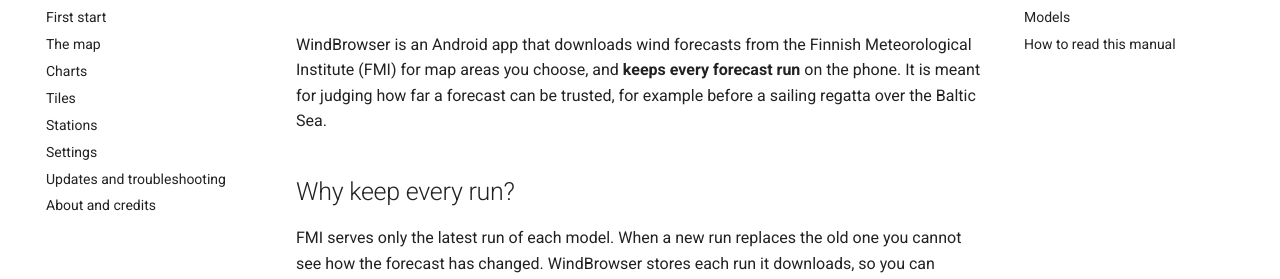
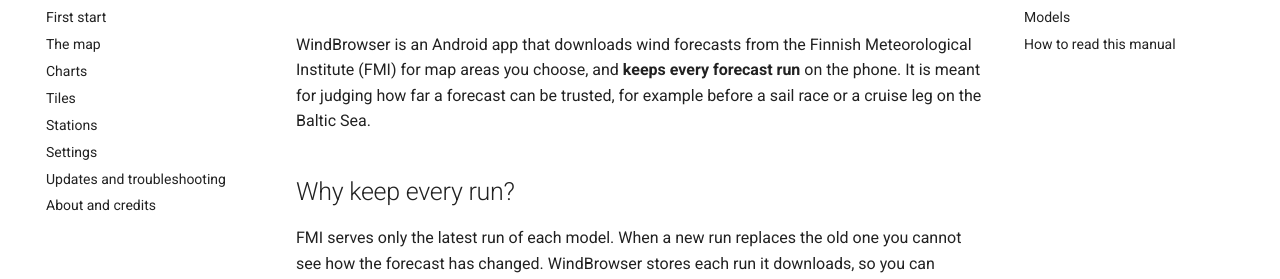
Before and after one commit to pclusius/windbrowser-docs, an MkDocs documentation site: the page built from docs/index.md, in a window 1280 px wide and 900 px high. Shown: the part 148-427 px from the top of the window. Built offline with MkDocs 1.6.1 and Material for MkDocs 9.7.7, drawn with Linux system fonts in a browser that asks for light colours.

Commit message:
Changed wording

```diff
--- a/docs/index.md
+++ b/docs/index.md
@@ -1,6 +1,6 @@
 # WindBrowser
 
-WindBrowser is an Android app that downloads wind forecasts from the Finnish Meteorological Institute (FMI) for map areas you choose, and **keeps every forecast run** on the phone. It is meant for judging how far a forecast can be trusted, for example before a sailing regatta over the Baltic Sea.
+WindBrowser is an Android app that downloads wind forecasts from the Finnish Meteorological Institute (FMI) for map areas you choose, and **keeps every forecast run** on the phone. It is meant for judging how far a forecast can be trusted, for example before a sail race or a cruise leg on the Baltic Sea.
 
 ## Why keep every run?
 
```
Also changed, not shown: docs/first-start.md (+1 -1 lines).
